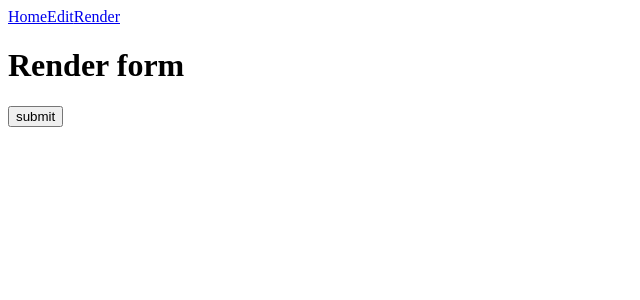
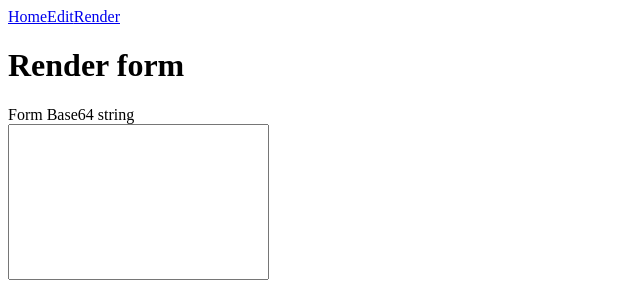
Before and after one commit to aalyokhin/peak-test-task, a Vue app: page /render in a window 1280 px wide. Shown: the top 300 px of the page, without its empty margins (0-640 px from the left). Built offline with nearby package versions, Linux system fonts and the light colour scheme.

Commit message:
finilize form rendering, add basic native validation

```diff
--- a/src/components/RenderFormFromBase64.vue
+++ b/src/components/RenderFormFromBase64.vue
@@ -1,5 +1,7 @@
 <template>
-  <form @submit.prevent="submitHandler">
+  <form ref="formRef" @submit.prevent="submitHandler">
+    <p v-if="hasParseError">Oops! Provided base64 string cannot be parsed to JSON</p>
+
     <template v-for="formField in formFields" :key="formField.id">
       <h2 v-if="formField.fieldType === FieldType.Divider">{{ formField.fieldId }}</h2>
 
@@ -23,38 +25,50 @@
       />
     </template>
 
-    <button @click="submitHandler">submit</button>
+    <button v-if="hasEditableFields" type="submit">submit</button>
   </form>
 </template>
 
 <script setup lang="ts">
 import { computed, ref, watch } from 'vue';
-import { decode, isValid } from 'js-base64';
+import { decode } from 'js-base64';
 import CheckboxInput from '@/components/form-elements/CheckboxInput.vue';
 import TextInput from '@/components/form-elements/TextInput.vue';
 import { FieldType, type FormField } from '@/types/forms';
 
 const props = defineProps<{
   base64string: string;
+  isBase64stringValid: boolean;
 }>();
 
-const isBase64Valid = computed(() => isValid(props.base64string));
+const formFields = ref<FormField[]>([]);
 
-const formFields = ref<FormField[]>([]);
+const hasParseError = ref(false);
 
 watch(
   () => props.base64string,
   () => {
     formFields.value = [];
+    hasParseError.value = false;
 
-    if (!props.base64string || !isBase64Valid.value) return;
+    if (!props.base64string || !props.isBase64stringValid) return;
 
-    formFields.value = JSON.parse(decode(props.base64string));
+    try {
+      formFields.value = JSON.parse(decode(props.base64string));
+    } catch {
+      hasParseError.value = true;
+    }
   },
   { immediate: true }
 );
 
+const hasEditableFields = computed(() => formFields.value.some(field => 'fieldValue' in field));
+
+const formRef = ref<HTMLFormElement | null>(null);
+
 function submitHandler() {
+  if (!formRef.value?.checkValidity()) return;
+
   const formData = formFields.value.reduce(
     (acc: Record<string, string | number | boolean>, field) => {
       if (field.fieldType === FieldType.Divider || field.fieldValue === null) return acc;
--- a/src/components/form-elements/TextInput.vue
+++ b/src/components/form-elements/TextInput.vue
@@ -2,13 +2,7 @@
   <div class="text-input">
     <label v-if="hasLabel" :for="fieldId">{{ fieldName }}</label>
 
-    <input
-      v-model="inputValue"
-      class="text-input"
-      :name="fieldId"
-      :required="isRequired"
-      :type="type"
-    />
+    <input v-model="inputValue" :name="fieldId" :required="isRequired" :type="type" />
   </div>
 </template>
 
@@ -30,7 +24,7 @@ const inputValue = useVModel(props, 'modelValue', emit);
 </script>
 
 <style lang="scss" scoped>
-.text-input {
+.text-input input {
   width: 100%;
 }
 </style>
--- /dev/null
+++ b/src/components/form-elements/TextareaInput.vue
@@ -0,0 +1,52 @@
+<template>
+  <div class="textarea-input">
+    <label v-if="hasLabel" :for="fieldId">{{ fieldName }}</label>
+
+    <textarea
+      v-model="inputValue"
+      :cols="cols"
+      :name="fieldId"
+      :readonly="isReadOnly"
+      :rows="rows"
+    />
+  </div>
+</template>
+
+<script setup lang="ts">
+import { useVModel } from '@vueuse/core';
+
+const props = withDefaults(
+  defineProps<{
+    cols?: number;
+    fieldId: string;
+    fieldName?: string;
+    hasLabel?: boolean;
+    isReadOnly?: boolean;
+    modelValue: string;
+    rows?: number;
+  }>(),
+  {
+    cols: 30,
+    rows: 10,
+  }
+);
+
+const emit = defineEmits(['update:modelValue']);
+
+const inputValue = useVModel(props, 'modelValue', emit);
+</script>
+
+<style lang="scss" scoped>
+.textarea-input {
+  width: 100%;
+
+  label {
+    display: block;
+    font-weight: 500;
+  }
+
+  textarea {
+    resize: none;
+  }
+}
+</style>
--- a/src/components/form-fields-table/FieldRow.vue
+++ b/src/components/form-fields-table/FieldRow.vue
@@ -4,7 +4,7 @@
       <SelectInput
         field-name="fieldType"
         :model-value="currentFieldData.fieldType"
-        :options="fieldTypeOptions"
+        :options="FIELD_TYPE_OPTIONS"
         @update:model-value="fieldTypeSelectHandler"
       />
     </td>
@@ -56,7 +56,7 @@ import SelectInput from '@/components/form-elements/SelectInput.vue';
 import TextInput from '@/components/form-elements/TextInput.vue';
 import CheckboxInput from '@/components/form-elements/CheckboxInput.vue';
 import { FieldType, type FormField } from '@/types/forms';
-import { fieldTypeOptions } from '@/constants/forms';
+import { FIELD_TYPE_OPTIONS } from '@/constants/forms';
 
 const props = defineProps<{
   fieldData: FormField;
--- a/src/components/form-fields-table/FormFieldsTable.vue
+++ b/src/components/form-fields-table/FormFieldsTable.vue
@@ -22,9 +22,13 @@
     </VueDraggable>
   </table>
 
-  <textarea cols="30" read-only rows="10" :value="base64string" />
-
-  <RenderFormFromBase64 :base64string="base64string" />
+  <TextareaInput
+    field-id="base64string"
+    field-name="Form Base64 string"
+    has-label
+    is-read-only
+    :model-value="base64string"
+  />
 </template>
 
 <script setup lang="ts">
@@ -32,13 +36,11 @@ import { ref, computed } from 'vue';
 import { encode } from 'js-base64';
 import VueDraggable from 'vuedraggable';
 import FieldRow from '@/components/form-fields-table/FieldRow.vue';
+import TextareaInput from '@/components/form-elements/TextareaInput.vue';
 import { getRandomId } from '@/utils';
 import { FieldType, type FormField } from '@/types/forms';
 
-import RenderFormFromBase64 from '@/components/RenderFormFromBase64.vue';
-
 const formFields = ref<FormField[]>([]);
-
 const base64string = computed(() => encode(JSON.stringify(formFields.value)));
 
 addFieldHandler();
--- a/src/constants/forms.ts
+++ b/src/constants/forms.ts
@@ -1,6 +1,6 @@
 import { FieldType } from '@/types/forms';
 
-export const fieldTypeOptions = [
+export const FIELD_TYPE_OPTIONS = [
   { label: 'Divider', value: FieldType.Divider },
   { label: 'Number', value: FieldType.Number },
   { label: 'Input', value: FieldType.Text },
--- a/src/pages/RenderFormPage.vue
+++ b/src/pages/RenderFormPage.vue
@@ -1,15 +1,24 @@
 <template>
   <h1>Render form</h1>
 
-  <!-- <textarea v-model="base64string" cols="30" rows="10"></textarea> -->
+  <TextareaInput
+    v-model="base64string"
+    field-id="base64string"
+    field-name="Form Base64 string"
+    has-label
+  />
 
-  <RenderFormFromBase64 :base64string="base64string" />
+  <p v-if="base64string && !isBase64StringValid">Base64 string is not valid</p>
+
+  <RenderFormFromBase64 :base64string="base64string" :is-base64string-valid="isBase64StringValid" />
 </template>
 
 <script setup lang="ts">
+import { ref, computed } from 'vue';
+import { isValid } from 'js-base64';
 import RenderFormFromBase64 from '@/components/RenderFormFromBase64.vue';
+import TextareaInput from '@/components/form-elements/TextareaInput.vue';
 
-defineProps<{
-  base64string: string;
-}>();
+const base64string = ref('');
+const isBase64StringValid = computed(() => isValid(base64string.value));
 </script>
```
